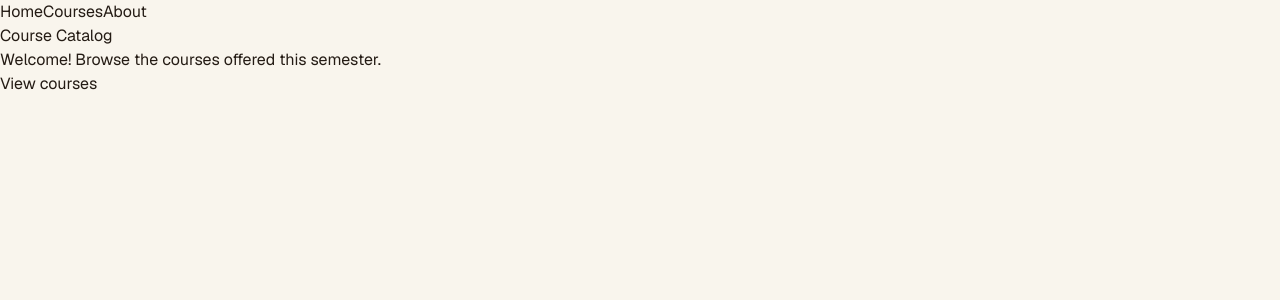
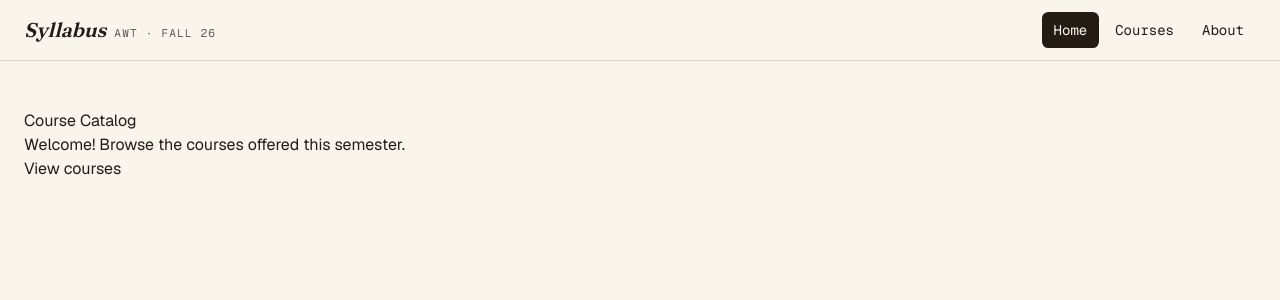
Before and after one commit to inwww/course-catalog, a Next.js app: page / in a window 1280 px wide. Shown: the top 300 px of the page. Built offline with nearby package versions, Linux system fonts and the light colour scheme.

Commit message:
feat: styled NavBar with hover and active-page state

```diff
--- a/app/layout.tsx
+++ b/app/layout.tsx
@@ -1,6 +1,6 @@
 import type { Metadata } from "next";
-import { Geist, Geist_Mono } from "next/font/google";
-import Link from "next/link";
+import { Fraunces, Geist, Geist_Mono } from "next/font/google";
+import NavBar from "@/components/NavBar";
 import "./globals.css";
 
 const geistSans = Geist({
@@ -13,6 +13,12 @@ const geistMono = Geist_Mono({
   subsets: ["latin"],
 });
 
+const fraunces = Fraunces({
+  variable: "--font-fraunces",
+  subsets: ["latin"],
+  style: ["normal", "italic"],
+});
+
 export const metadata: Metadata = {
   title: "Course Catalog",
   description: "A small course catalog built with Next.js App Router.",
@@ -22,15 +28,13 @@ export default function RootLayout({ children }: LayoutProps<"/">) {
   return (
     <html
       lang="en"
-      className={`${geistSans.variable} ${geistMono.variable} h-full antialiased`}
+      className={`${geistSans.variable} ${geistMono.variable} ${fraunces.variable} h-full antialiased`}
     >
-      <body className="min-h-full flex flex-col">
-        <nav>
-          <Link href="/">Home</Link>
-          <Link href="/courses">Courses</Link>
-          <Link href="/about">About</Link>
-        </nav>
-        <main>{children}</main>
+      <body className="flex min-h-full flex-col">
+        <NavBar />
+        <main className="mx-auto w-full max-w-7xl flex-1 px-4 py-8 sm:px-6 sm:py-12">
+          {children}
+        </main>
       </body>
     </html>
   );
--- /dev/null
+++ b/components/NavBar.tsx
@@ -0,0 +1,51 @@
+"use client";
+
+import Link from "next/link";
+import { usePathname } from "next/navigation";
+import { cn } from "@/lib/utils";
+
+const links = [
+  { href: "/", label: "Home" },
+  { href: "/courses", label: "Courses" },
+  { href: "/about", label: "About" },
+];
+
+export default function NavBar() {
+  const pathname = usePathname();
+
+  function isActive(href: string) {
+    return href === "/" ? pathname === "/" : pathname.startsWith(href);
+  }
+
+  return (
+    <header className="sticky top-0 z-10 border-b border-foreground/15 bg-background/85 backdrop-blur dark:border-white/10">
+      <nav className="mx-auto flex max-w-7xl flex-wrap items-center justify-between gap-3 px-4 py-3 sm:px-6">
+        <Link href="/" className="flex items-baseline gap-2">
+          <span className="font-heading text-xl font-semibold italic">
+            Syllabus
+          </span>
+          <span className="hidden font-mono text-[0.7rem] tracking-widest text-muted-foreground uppercase sm:inline">
+            AWT · Fall 26
+          </span>
+        </Link>
+
+        <div className="flex gap-1 font-mono text-sm">
+          {links.map((link) => (
+            <Link
+              key={link.href}
+              href={link.href}
+              aria-current={isActive(link.href) ? "page" : undefined}
+              className={cn(
+                "rounded-md px-3 py-2 transition-colors hover:bg-ember-soft hover:text-ember-deep dark:hover:bg-ember/15 dark:hover:text-ember-soft",
+                isActive(link.href) &&
+                  "bg-foreground text-background hover:bg-foreground hover:text-background dark:bg-foreground dark:text-background dark:hover:bg-foreground dark:hover:text-background"
+              )}
+            >
+              {link.label}
+            </Link>
+          ))}
+        </div>
+      </nav>
+    </header>
+  );
+}
```
